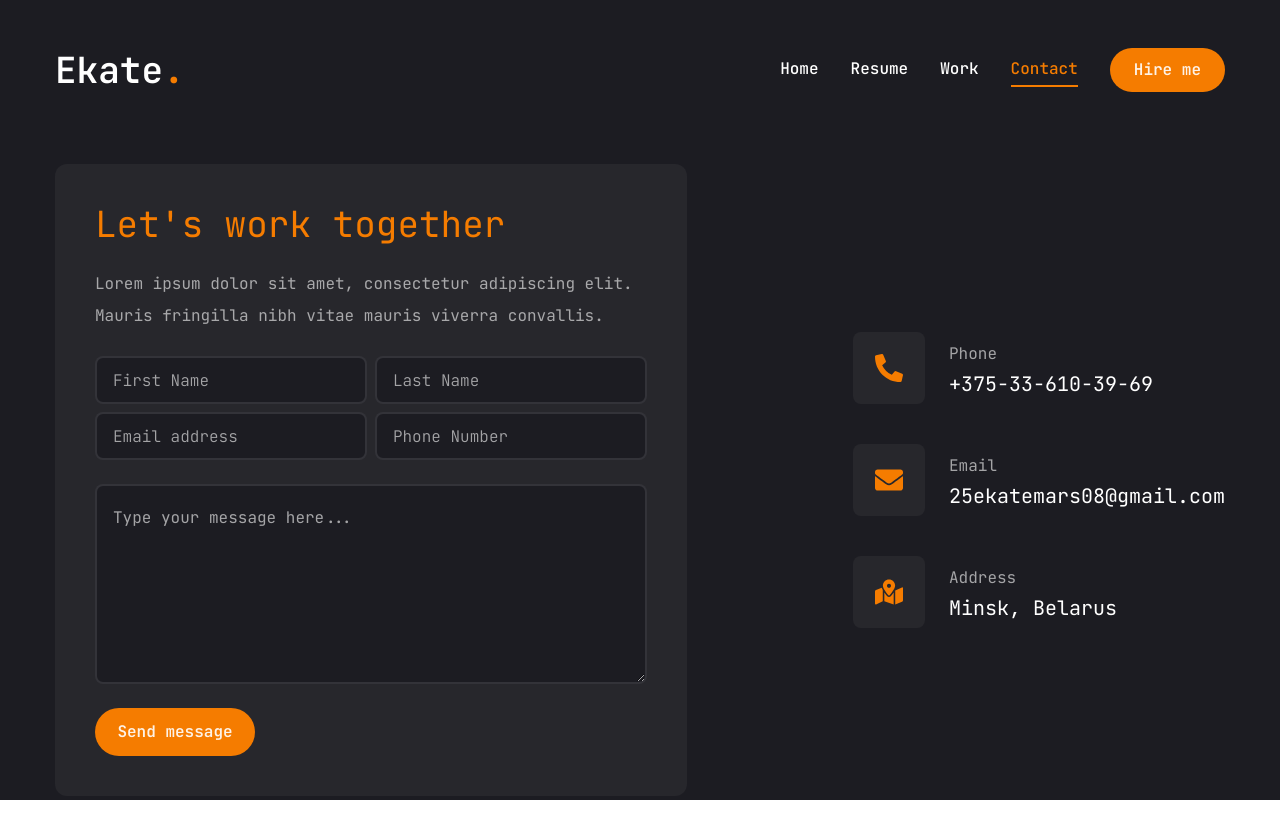
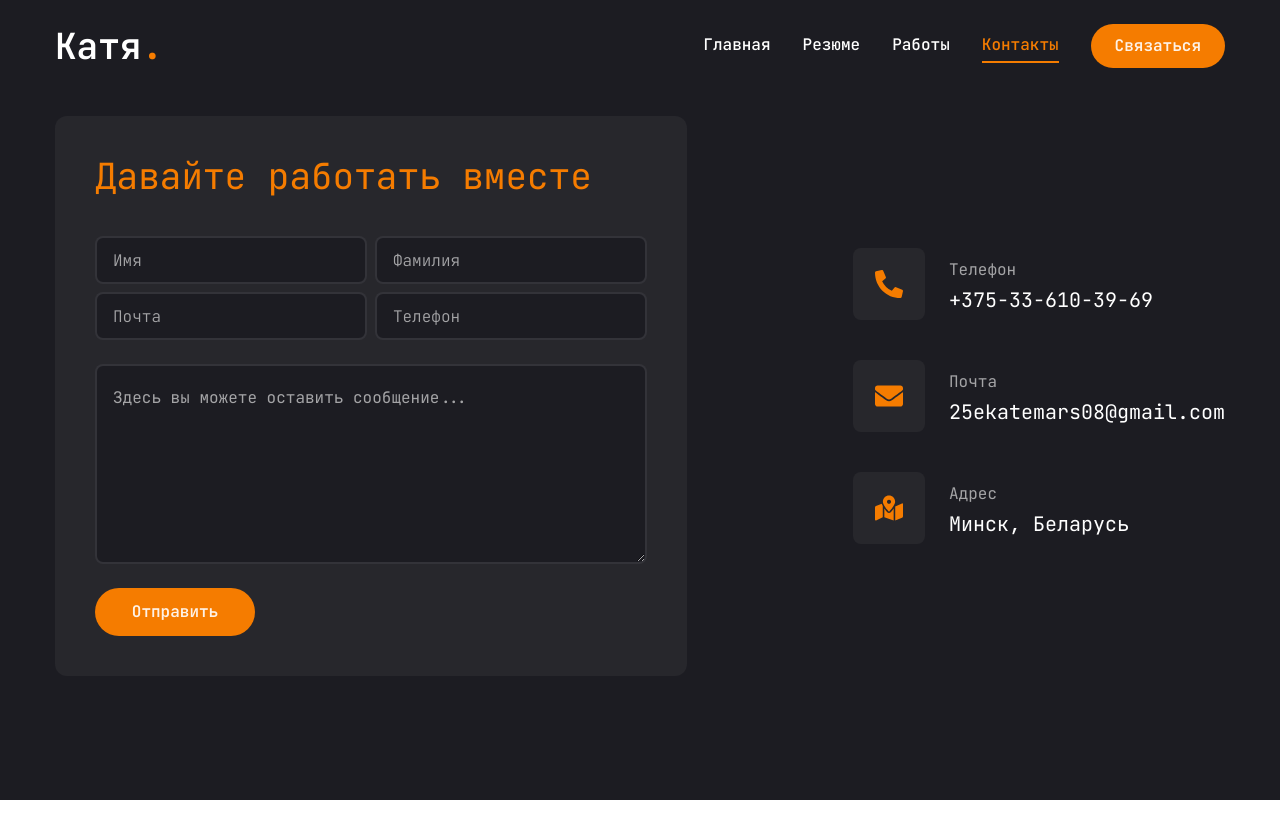
Before and after one commit to EkateRazuyeva/portfolio, a Next.js app: page /contact in a window 1280 px wide. Built offline with nearby package versions, Linux system fonts and the light colour scheme.

Commit message:
translate and add photo

```diff
--- a/app/contact/page.jsx
+++ b/app/contact/page.jsx
@@ -6,26 +6,69 @@ import {Textarea} from "@/components/ui/textarea"
 
 import {FaPhoneAlt, FaEnvelope, FaMapMarkedAlt} from "react-icons/fa";
 import {motion} from "framer-motion";
+import {useState} from "react";
 
 const info = [
     {
         icon: <FaPhoneAlt/>,
-        title: "Phone",
+        title: "Телефон",
         description: "+375-33-610-39-69"
     },
     {
         icon: <FaEnvelope/>,
-        title: "Email",
+        title: "Почта",
         description: "25ekatemars08@gmail.com"
     },
     {
         icon: <FaMapMarkedAlt/>,
-        title: "Address",
-        description: "Minsk, Belarus"
+        title: "Адрес",
+        description: "Минск, Беларусь"
     },
 ]
 
 const Contact = () => {
+
+    const [formData, setFormData] = useState({
+        name: "",
+        lastName: "",
+        email: "",
+        phone: "",
+        message: "",
+    });
+
+    const [status, setStatus] = useState("");
+
+    const handleChange = (e) => {
+        const {name, value} = e.target;
+        setFormData((prev) => ({...prev, [name]: value}));
+    };
+
+    const handleSubmit = async (e) => {
+        e.preventDefault();
+        setStatus("Отправка...");
+
+        try {
+            const res = await fetch("/api/contact", {
+                method: "POST",
+                headers: {
+                    "Content-Type": "application/json",
+                },
+                body: JSON.stringify(formData),
+            });
+
+            if (res.ok) {
+                setFormData({name: "", email: "", message: "", lastName: "", phone: ""});
+                setStatus("Сообщение успешно отправлено!");
+            } else {
+                setStatus("Ошибка при отправке сообщения.");
+            }
+        } catch (error) {
+            console.error(error);
+            setStatus("Ошибка: не удалось отправить сообщение.");
+        }
+    };
+
+
     return (
         <motion.section
             initial={{opacity: 0}}
@@ -38,23 +81,32 @@ const Contact = () => {
             <div className="container mx-auto">
                 <div className="flex flex-col xl:flex-row gap-[30px]">
                     <div className="xl:w-[54%] order-2 xl:order-none">
-                        <form className="flex flex-col gap-6 p-10 bg-[#27272c] rounded-xl">
-                            <h3 className="text-4xl text-accent">Let&#39;s work together</h3>
-                            <p className="text-white/60">
-                                Lorem ipsum dolor sit amet, consectetur adipiscing elit. Mauris fringilla nibh vitae
-                                mauris viverra convallis.
-                            </p>
+                        <form className="flex flex-col gap-6 p-10 bg-[#27272c] rounded-xl" onClick={handleSubmit}>
+                            <h3 className="text-4xl text-accent mb-4">Давайте работать вместе</h3>
                             <div className="grid grid-cols-1 md:grid-cols-2 gap-2">
-                                <Input type="firstname" placeholder="First Name"
-                                       className="focus:border-accent border-2"/>
-                                <Input type="lastname" placeholder="Last Name"/>
-                                <Input type="email" placeholder="Email address"/>
-                                <Input type="phone" placeholder="Phone Number"/>
+                                <Input type="text"
+                                       value={formData.name}
+                                       onChange={handleChange}
+                                       name={"name"} placeholder="Имя"/>
+                                <Input type="text" name={"lastName"}
+                                       value={formData.lastName}
+                                       onChange={handleChange}
+                                       placeholder="Фамилия"/>
+                                <Input type="email"
+                                       value={formData.email}
+                                       onChange={handleChange}
+                                       name={"email"} placeholder="Почта"/>
+                                <Input type="phone" name={"phone"}
+                                       value={formData.phone}
+                                       onChange={handleChange}
+                                       placeholder="Телефон"/>
                             </div>
-                            <Textarea className="h-[200px]"
-                                      placeholder="Type your message here..."
+                            <Textarea className="h-[200px]" name={"message"}
+                                      value={formData.message}
+                                      onChange={handleChange}
+                                      placeholder="Здесь вы можете оставить сообщение..."
                             />
-                            <Button size="md" className="max-w-40 text-white/90">Send message</Button>
+                            <Button size="md" className="max-w-40 text-white/90" type={"submit"}>Отправить</Button>
                         </form>
                     </div>
                     <div className="flex-1 flex items-center xl:justify-end
@@ -76,6 +128,7 @@ const Contact = () => {
                         </ul>
                     </div>
                 </div>
+                {status && <p>{status}</p>}
             </div>
         </motion.section>
     )
--- a/app/page.jsx
+++ b/app/page.jsx
@@ -7,11 +7,11 @@ export default function Home() {
     return (
         <section className="h-full">
             <div className="container mx-auto h-full">
-                <div className="flex flex-col xl:flex-row items-center justify-between xl:pt-8 xl:pb-24">
+                <div className="flex flex-col xl:flex-row items-center justify-between xl:pt-8 xl:pb-4 xl:pt-2">
                     <div className="text-center xl:text-left order-2 xl:order-none mt-6">
                         <span className="text-center xl:text-left">Front-End Developer</span>
                         <h1 className={"h1 mb-6"}>
-                            Hello I&#39;m <br/><span className="text-accent">Ekaterina Razuyeva</span>
+                            Привет! Я <br/><span className="text-accent">Разуева Екатерина</span>
                         </h1>
                         <p className="w-full max-w-[490px] mb-9 text-white/80 text-justify">
                             Мой путь в IT только начинается, и я ищу возможности, чтобы работать в команде
@@ -23,7 +23,7 @@ export default function Home() {
                                     size="lg"
                                     className="uppercase flex items-center gap-8"
                             >
-                                <span className="text-[17px]"> Download CV</span>
+                                <span className="text-[17px]"> Скачать CV</span>
                                 <FiDownload className="text-2xl"/>
                             </Button>
                             <div className="mb-8 xl-mb-8 ">
@@ -35,7 +35,7 @@ export default function Home() {
                             </div>
                         </div>
                     </div>
-                    <div className="order-1 xl:order-none mb-8 xl:mb-0">
+                    <div className="order-1 xl:order-none mb-8 xl:mb-2">
                         <Photo/>
                     </div>
                 </div>
--- a/app/resume/page.jsx
+++ b/app/resume/page.jsx
@@ -1,6 +1,6 @@
 "use client"
 
-import {FaHtml5, FaCss3, FaJs, FaReact, FaFigma, FaNodeJs, FaSass} from "react-icons/fa";
+import {FaHtml5, FaCss3, FaJs, FaReact, FaNodeJs, FaSass} from "react-icons/fa";
 import {SiTailwindcss, SiNextdotjs, SiStorybook, SiTypescript, SiRadixui, SiRedux} from "react-icons/si";
 import {Tabs, TabsContent, TabsList, TabsTrigger} from "@/components/ui/tabs";
 import {Tooltip, TooltipContent, TooltipProvider, TooltipTrigger} from "@/components/ui/tooltip";
@@ -8,31 +8,31 @@ import {ScrollArea} from "@/components/ui/scroll-area";
 import {motion} from "framer-motion";
 
 const about = {
-    title: "About me",
+    title: "Обо мне",
     description: "Я — начинающая разработчица, прошла обучение в IT-incubator, где изучала основы программирования и веб-разработки. Мой путь в IT начался с того, что я захотела работать в сфере, где всегда есть новые вызовы и возможности для роста. До этого я работала в государственной энергетической отрасли, где научилась высокой ответственности и умению работать в условиях многозадачности. Однако со временем я почувствовала, что мне не хватает динамики и развития. Я решила перейти в IT, чтобы постоянно учиться и развиваться. Сейчас создаю небольшие проекты и радуюсь каждому новому шагу в своей трансформации. Ищу первую работу в IT, где смогу применить свои знания, работать в команде и расти профессионально.",
     info: [
         {
-            fieldName: "Name",
-            fieldValue: "Ekaterina"
+            fieldName: "Имя",
+            fieldValue: "Екатерина"
         },
         {
-            fieldName: "Lastname",
-            fieldValue: "Razuyeva"
+            fieldName: "Фамилия",
+            fieldValue: "Разуева"
         },
         {
-            fieldName: "Phone",
+            fieldName: "Телефон",
             fieldValue: "+375-33-610-39-69"
         },
         {
-            fieldName: "Experience",
+            fieldName: "Опыт",
             fieldValue: "0+"
         },
         {
-            fieldName: "Languages",
+            fieldName: "Языки",
             fieldValue: "English (B1), Spanish (C1) "
         },
         {
-            fieldName: "Email",
+            fieldName: "Почта",
             fieldValue: "25ekatemars08@gmail.com"
         },
 
@@ -41,12 +41,12 @@ const about = {
 
 const education = {
     icon: '/assets/resume/cap.svg',
-    title: 'My education',
+    title: 'Моё образование',
     description: "Образование — это основа для профессионального роста, и я всегда стремлюсь развивать свои навыки в области веб-разработки. Я прошла обучение в нескольких учебных заведениях и программах, которые помогли мне освоить необходимые для Front-End разработки технологии.",
     items: [
         {
             institution: "БНТУ",
-            degree: "экономист-энергетик",
+            degree: "инженер-экономист (энергетика)",
             duration: "2015-2020"
         },
         {
@@ -65,7 +65,7 @@ const education = {
 }
 
 const skills = {
-    title: "My skills",
+    title: "Мои навыки",
     description: "Я активно развиваю свои навыки в области Front-End разработки, постоянно осваиваю новые подходы и методы, чтобы создавать чистый, функциональный и удобный код, который будет отвечать современным требованиям веб-разработки.",
     skillList: [
         {
@@ -97,13 +97,14 @@ const skills = {
             name: "node.js",
         },
         {
+            icon: <SiTypescript/>,
+            name: "Typescript",
+        },
+        {
             icon: <SiStorybook/>,
             name: "Storybook",
         },
-        {
-            icon: <SiTypescript/>,
-            name: "Typescript",
-        },
+
         {
             icon: <SiRadixui/>,
             name: "Radixui",
@@ -114,7 +115,7 @@ const skills = {
         },
         {
             icon: <SiRedux/>,
-            name: "Redux",
+            name: "Redux, Redux toolkit, RTK query",
         },
     ]
 }
@@ -134,9 +135,9 @@ const Resume = () => {
             <Tabs defaultValue="education"
                   className="flex flex-col xl:flex-row gap-[60px]">
                 <TabsList className="flex flex-col w-full max-w-[380px] mx-auto xl:mx-0 gap-6">
-                    <TabsTrigger value="education">Education</TabsTrigger>
-                    <TabsTrigger value="skills">Skills</TabsTrigger>
-                    <TabsTrigger value="about">About me</TabsTrigger>
+                    <TabsTrigger value="education">Образование</TabsTrigger>
+                    <TabsTrigger value="skills">Навыки</TabsTrigger>
+                    <TabsTrigger value="about">Обо мне</TabsTrigger>
                 </TabsList>
                 <div className="min-h-[70vh] w-full">
                     <TabsContent value="education" className="w-full">
@@ -178,6 +179,7 @@ const Resume = () => {
                                     {skills.description}
                                 </p>
                             </div>
+                            <ScrollArea className="h-[400px]">
                                 <ul className="grid grid-cols-2 sm:grid-cols-3 md:grid-cols-4 gap-4 xl:gap-[30px]">
                                     {skills.skillList.map((skill, index) => {
                                         return <li key={index}>
@@ -198,6 +200,7 @@ const Resume = () => {
                                         </li>
                                     })}
                                 </ul>
+                            </ScrollArea>
                         </div>
                     </TabsContent>
 
@@ -211,8 +214,8 @@ const Resume = () => {
                                         <li key={index}
                                             className="flex items-center justify-center xl:justify-start gap-4"
                                         >
-                                            <span className="text-white/60">{item.fieldName}</span>
-                                            <span className="text-xl">{item.fieldValue}</span>
+                                            <span className="text-white/60 w-[100px]">{item.fieldName}</span>
+                                            <span className="text-xl w-[300px]">{item.fieldValue}</span>
                                         </li>
                                     )
                                 })}
--- a/app/work/page.jsx
+++ b/app/work/page.jsx
@@ -26,8 +26,8 @@ const projects = [
     {
         num: '02',
         title: 'ToDo List',
-        description: '— это удобное веб-приложение, которое помогает пользователям управлять своими задачами и делами. С помощью этого инструмента пользователи могут легко добавлять, редактировать и удалять задачи, а также отмечать их как выполненные. Приложение ориентировано на повышение продуктивности и упрощение планирования повседневных задач.',
-        stack: [{name: "HTML"}, {name: "Css"}, {name: "TypeScript"}, {name: "React"}, {name: "Material UI"}, {name: "Redux ToolKit"}],
+        description: '— это удобное веб-приложение, которое помогает пользователям управлять своими задачами. Приложение ориентировано на повышение продуктивности и упрощение планирования повседневных задач. С помощью этого инструмента можно легко добавлять, редактировать и удалять задачи.',
+        stack: [{name: "HTML"}, {name: "Css"}, {name: "TypeScript"}, {name: "React"}, {name: "Material UI"}, {name: "RTK query"}],
         image: '/assets/work/thumb1.png',
         live: '',
         github: 'https://github.com/EkateRazuyeva/todoList',
--- a/components/Header.jsx
+++ b/components/Header.jsx
@@ -5,18 +5,18 @@ import MobileNav from "@/components/MobileNav";
 
 const Header = () => {
     return (
-        <header className={"py-8 xl:py-12 text-white"}>
+        <header className={"py-8 xl:py-6 text-white"}>
             <div className="container mx-auto flex justify-between items-center">
                 <Link href="/">
                     <h1 className={"text-4xl font-semibold"}>
-                        Ekate<span className={"text-accent font-bold"}>.</span>
+                        Катя<span className={"text-accent font-bold"}>.</span>
                     </h1>
                 </Link>
 
                 <div className="hidden xl:flex items-center gap-8">
                     <Nav/>
                     <Link href="/contact">
-                        <Button className="text-white/90">Hire me</Button>
+                        <Button className="text-white/90">Связаться</Button>
                     </Link>
                 </div>
 
--- a/components/MobileNav.jsx
+++ b/components/MobileNav.jsx
@@ -7,19 +7,19 @@ import {CiMenuFries} from "react-icons/ci";
 
 const links = [
     {
-        name: "home",
+        name: "главная",
         path: "/"
     },
     {
-        name: "resume",
+        name: "резюме",
         path: "/resume"
     },
     {
-        name: "work",
+        name: "работы",
         path: "/work"
     },
     {
-        name: "contact",
+        name: "контакты",
         path: "/contact"
     },
 ]
@@ -35,7 +35,7 @@ const MobileNav = () => {
                 <div className="mt-32 mb-40 text-center text-2xl">
                     <Link href="/">
                         <h1 className="text-4xl font-semibold">
-                            Ekate <span className="text-accent">.</span></h1>
+                            Катя <span className="text-accent">.</span></h1>
                     </Link>
                 </div>
                 <nav className="flex flex-col justify-center items-center gap-8">
--- a/components/Nav.jsx
+++ b/components/Nav.jsx
@@ -5,19 +5,19 @@ import {usePathname} from 'next/navigation'
 
 const links = [
     {
-        name: "home",
+        name: "главная",
         path: "/"
     },
     {
-        name: "resume",
+        name: "резюме",
         path: "/resume"
     },
     {
-        name: "work",
+        name: "работы",
         path: "/work"
     },
     {
-        name: "contact",
+        name: "контакты",
         path: "/contact"
     },
 ]
--- a/components/Photo.jsx
+++ b/components/Photo.jsx
@@ -24,7 +24,7 @@ const Photo = () => {
                            priority
                            quality={100}
                            fill
-                           className="object-contain p-14"
+                           className="object-contain p-[26px] brightness-[0.65]"
                     />
                 </motion.div>
 
```
Also changed, not shown: 1 other file (tests, documents, lock files or other folders). Lines whose indentation alone changed are shown as unchanged.
